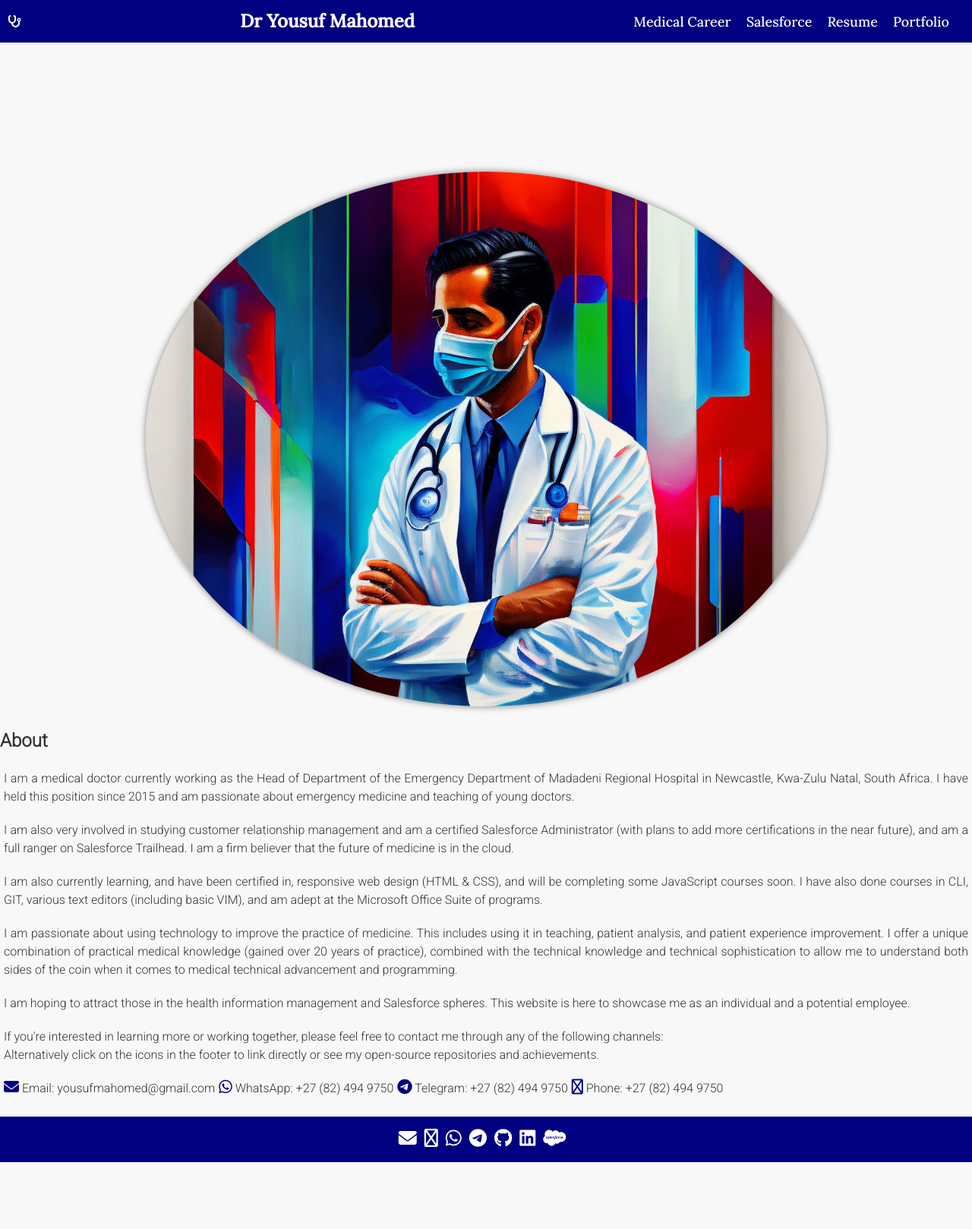
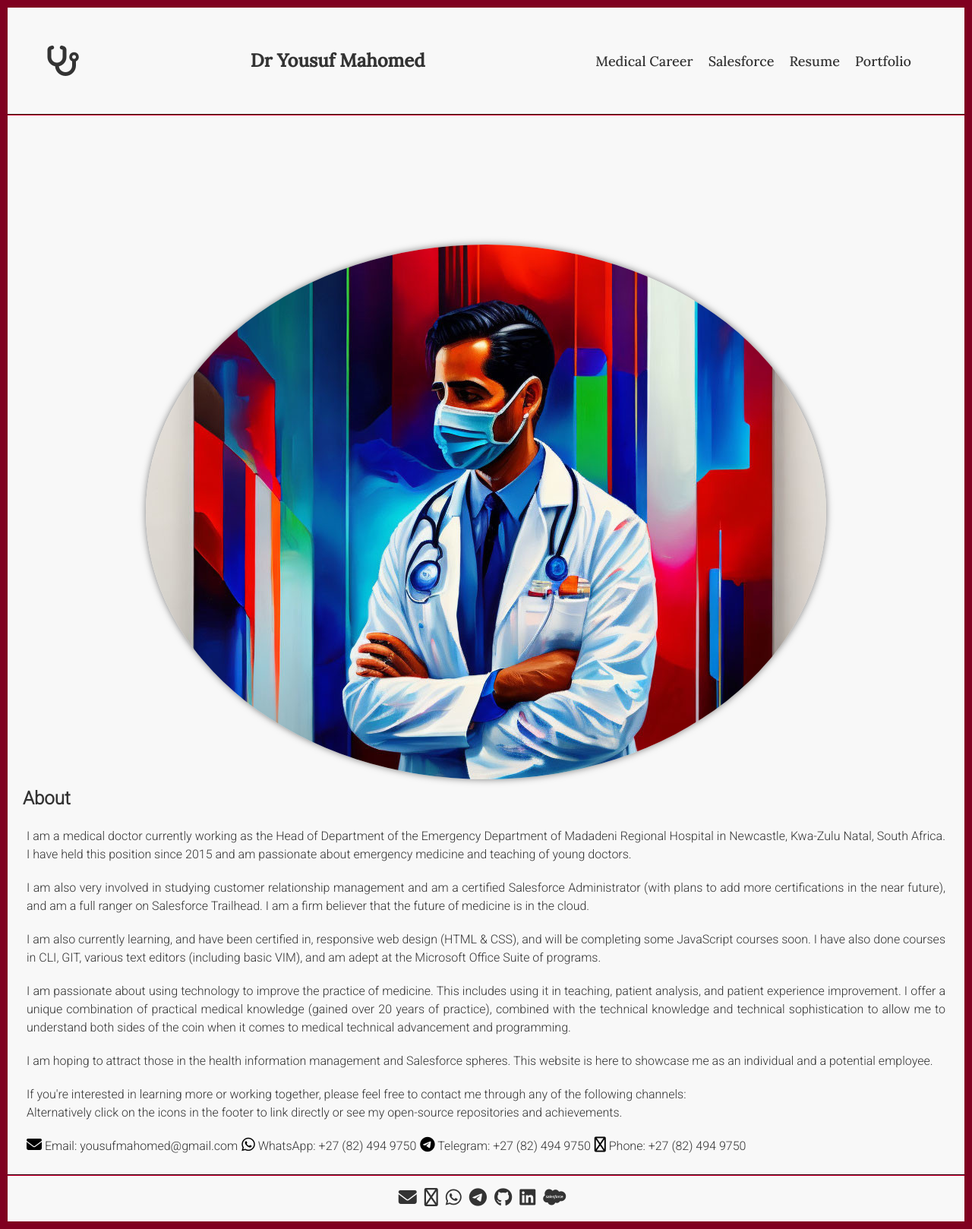
Before and after one commit to yousufmahomed/my_personal_web_page, a plain HTML site: page index.html in a window 1280 px wide. Shown: the whole page at 76% size. Before the commit the page ends 1530 px from the top, so only its background shows below. Drawn offline with Linux system fonts and the light colour scheme; a web font is replaced by a local one.

Commit message:
modify page styling

```diff
--- a/main.css
+++ b/main.css
@@ -8,6 +8,8 @@
   line-height: 1.5;
   color: #333333;
   background-color: #f8f8f8; /* Off-white background color */
+  border: 5px solid #800020;;
+
 }
 
 a {
@@ -22,16 +24,18 @@
 
 /* Navigation Styles */
 .navbar {
-  background-color: navy;
-  color: #ffffff;
+  background-color: transparent;
+  border-bottom: #800020 2px groove;
+  color: #333333;
   display: flex;
   justify-content: space-between;
   align-items: center;
-  padding: 10px;
-  position: sticky;
+  margin-bottom: 0%;
+  padding: 50px;
   top: 0;
   z-index: 1;
   font-family: 'Lora', serif;
+
 }
 
 .navbar h1 {
@@ -51,7 +55,7 @@
 }
 
 .menu-link {
-  color: #ffffff;
+  color: #333333;
   font-size: 18px;
 }
 
@@ -66,6 +70,10 @@
 .menu-link:active {
   color: red;
 }
+.fa-sharp.fa-solid.fa-stethoscope {
+  font-size: 2.5em;
+}
+
 
 
 /* Hero Image Styles */
@@ -74,7 +82,7 @@
 }
 .hero-pic {
   display: inline-block;
-  margin: 20px auto;
+  margin: 0 auto 10px;
   max-width: 100%;
   height: auto;
   border-radius: 50%;
@@ -84,20 +92,26 @@
 
 /* Written Section Styles */
 .written-section {
-  margin: 20px 0;
+  margin: 20px 0 0 ;
   padding: 0 10px;
   text-align: justify;
+
+}
+h2 {
+  margin: 0 0 20px 20px;
 }
 
 .written-section p {
-  margin: 0 0 20px 0;
+  margin: 20px;
   line-height: 1.5;
+
 }
+
 
 /* Contact List Styles */
 .contact-list {
   list-style: none;
-  margin: 0;
+  margin: 0 0 20px 20px;
   padding: 0;
   display: flex;
   flex-wrap: wrap;
@@ -110,23 +124,24 @@
 
 .contact-list i {
   font-size: 24px;
-  color: navy;
+  color:  black;
   margin-right: 5px;
 }
 
 /* Footer Styles */
 .footer {
-  background-color: navy;
-  color: #ffffff;
+  background-color: transparent;
+  color: #333;
   display: flex;
   justify-content: center;
   align-items: center;
   height: 60px;
+  border-top: #800020 2px groove;
 }
 
 .footer i {
   font-size: 24px;
-  color: #ffffff;
+  color: #333333;
   margin-right: 10px;
 }
 .footer i:hover {
@@ -138,14 +153,14 @@
   /* Navigation Styles for Mobile Devices */
   @media only screen and (max-width: 600px) {
     .navbar {
-      background-color: navy;
-      color: white;
+      background-color: transparent;
+      color: #333333;
       display: flex;
       justify-content: space-between;
       align-items: center;
       padding: 10px;
-      position: sticky;
       top: 0;
+      margin-bottom: 10px;
     }
 
     .navbar h1 {
@@ -167,7 +182,7 @@
       top: 60px;
       left: 0;
       width: 100%;
-      background-color: navy;
+      background-color: transparent;
       text-align: center;
       z-index: 1;
     }
@@ -177,7 +192,7 @@
     }
 
     .navbar a {
-      color: white;
+      color: #333333;
       text-decoration: none;
     }
 
@@ -188,6 +203,9 @@
     .navbar .menu-icon i {
       font-size: 32px;
       cursor: pointer;
+    }
+    .fa-sharp.fa-solid.fa-stethoscope {
+      font-size: 0.9em;
     }
   }
 
@@ -223,8 +241,8 @@
   /* Footer Styles for mobile devices*/
   @media only screen and (max-width: 600px) {
     .footer {
-      background-color: navy;
-      color: white;
+      background-color: transparent;
+      color: #333333;
       padding: 20px;
       display: flex;
       justify-content: space-around;
```
Also changed, not shown: Medical_career.html (+1 -1 lines).
